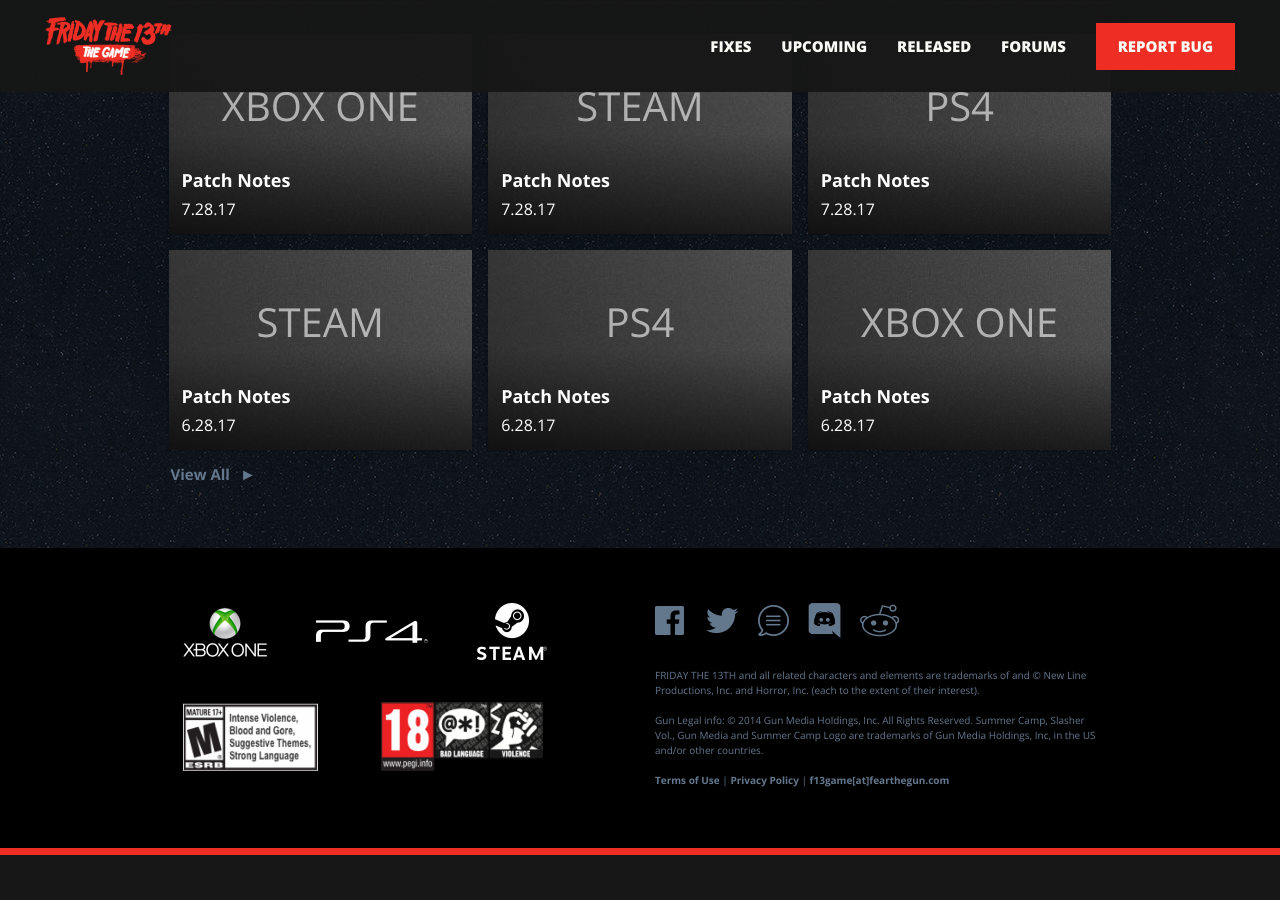
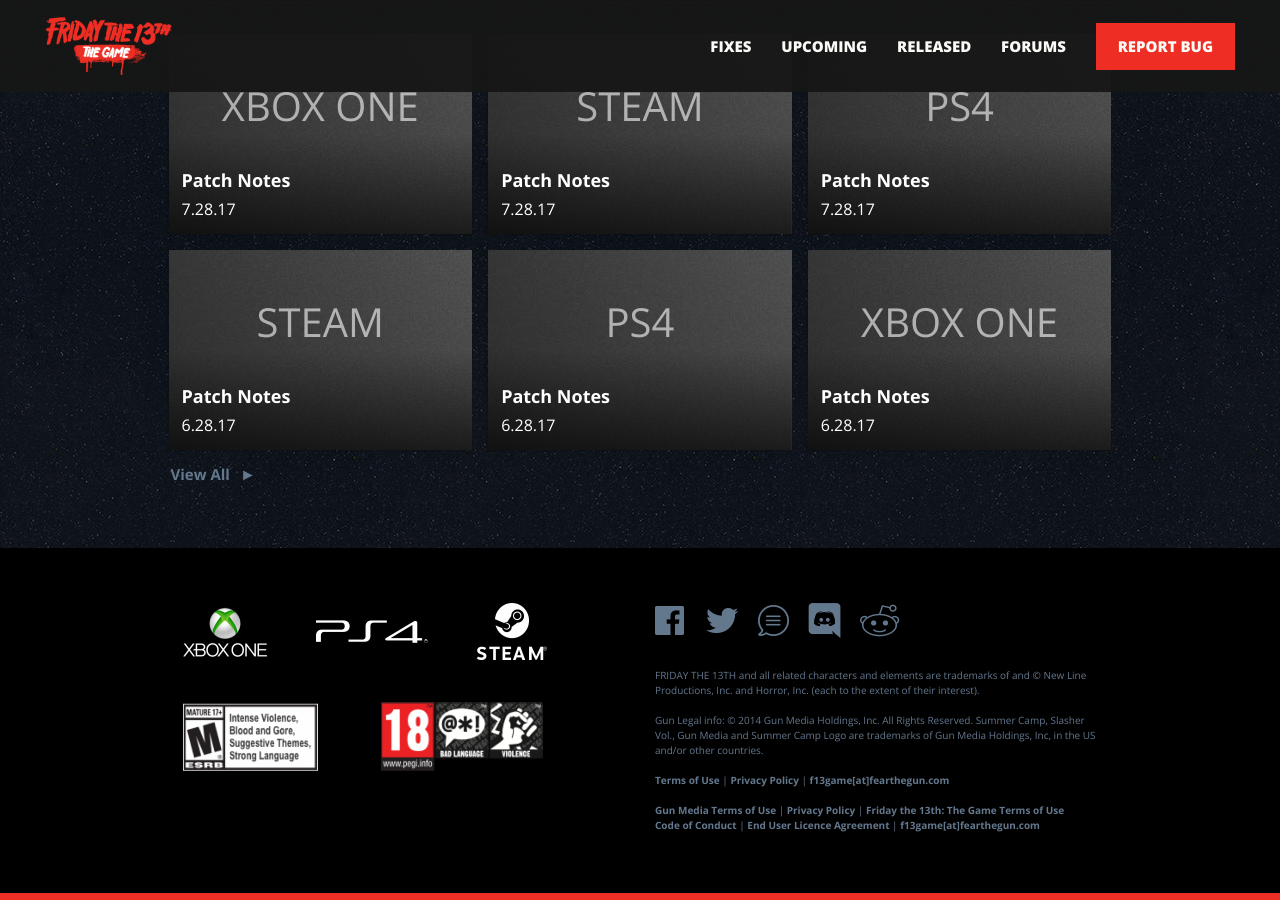
Before and after one commit to bdk6000/friday-13, a Jekyll site: the page built from index.html, in a window 1280 px wide and 900 px high, scrolled down 2954 px. Built offline with Jekyll 4.4.1, drawn with Linux system fonts in a browser that asks for light colours; before the commit the page ends 3809 px from its top, so only the background shows below that.

Commit message:
Update footer.html

```diff
--- a/_includes/footer.html
+++ b/_includes/footer.html
@@ -33,6 +33,8 @@
 
 				<div class="footerlinks">
 					<p><a href="{{site.baseurl}}/terms-of-use">Terms of Use</a> | <a href="{{site.baseurl}}/privacy-policy">Privacy Policy</a> | <a href="mailto:f13game@fearthegun.com">f13game[at]fearthegun.com</a></p>
+				        <p><a href="{{site.baseurl}}/terms-of-use">Gun Media Terms of Use</a> | <a href="{{site.baseurl}}/privacy-policy">Privacy Policy</a> | <a href="{{site.baseurl}}/f13game-tou">Friday the 13th: The Game Terms of Use</a><br /><a href="{{site.baseurl}}/code-of-conduct">Code of Conduct</a> | <a href="{{site.baseurl}}/eula">End User Licence Agreement</a> | <a href="f13game@fearthegun.com">f13game[at]fearthegun.com</a></p>
+
 				</div>
 
 			</div>
```
